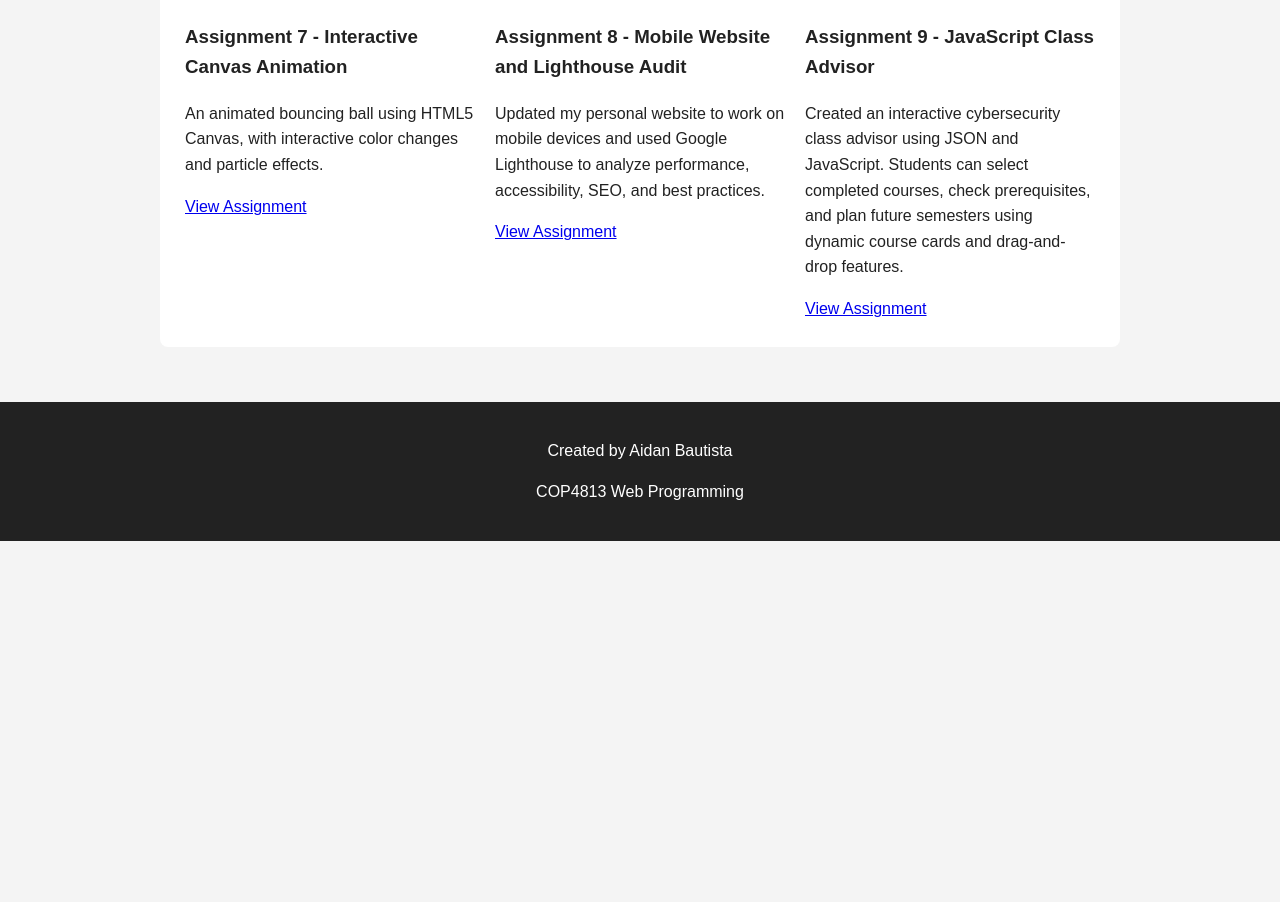
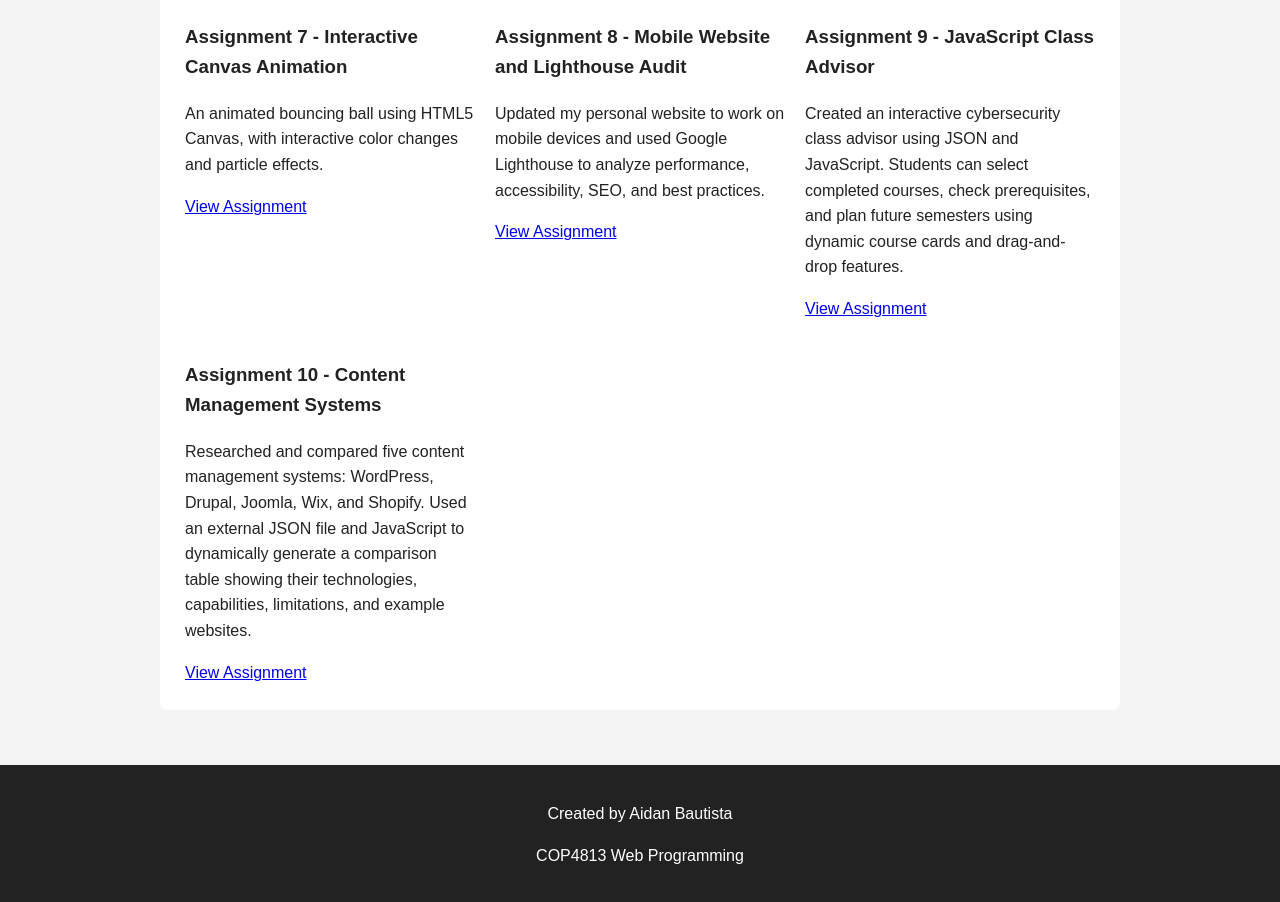
Before and after one commit to AidanIsDaGoat/COP-4813-Assignments, a plain HTML site: page assignments.html in a window 1280 px wide. Shown: the part 844-1746 px from the top of the page. Before the commit the page ends 1385 px from the top, so only its background shows below. Drawn offline with Linux system fonts and the light colour scheme.

Commit message:
Add Assignment 10 card for CMS comparison
Added a new assignment card for Assignment 10, detailing content management systems research and comparison.

```diff
--- a/assignments.html
+++ b/assignments.html
@@ -128,6 +128,19 @@
                 </p>
                 <a href="advisor.html">View Assignment</a>
             </div>
+
+            <div class="assignment-card">
+                <h3>Assignment 10 - Content Management Systems</h3>
+                <p>
+                    Researched and compared five content management systems:
+                    WordPress, Drupal, Joomla, Wix, and Shopify. Used an external
+                    JSON file and JavaScript to dynamically generate a comparison
+                    table showing their technologies, capabilities, limitations,
+                    and example websites.
+                </p>
+                <a href="cms.html">View Assignment</a>
+            </div>
+
         </div>
 
     </section>
```
